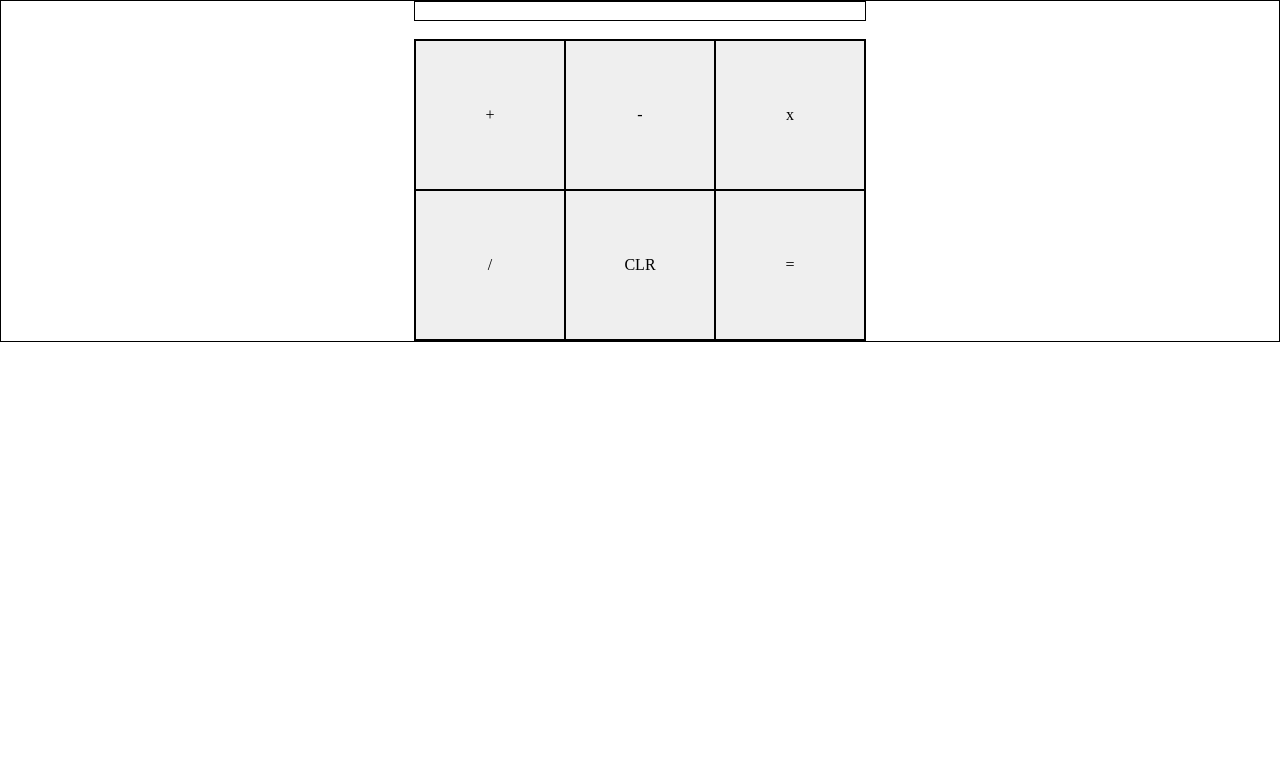
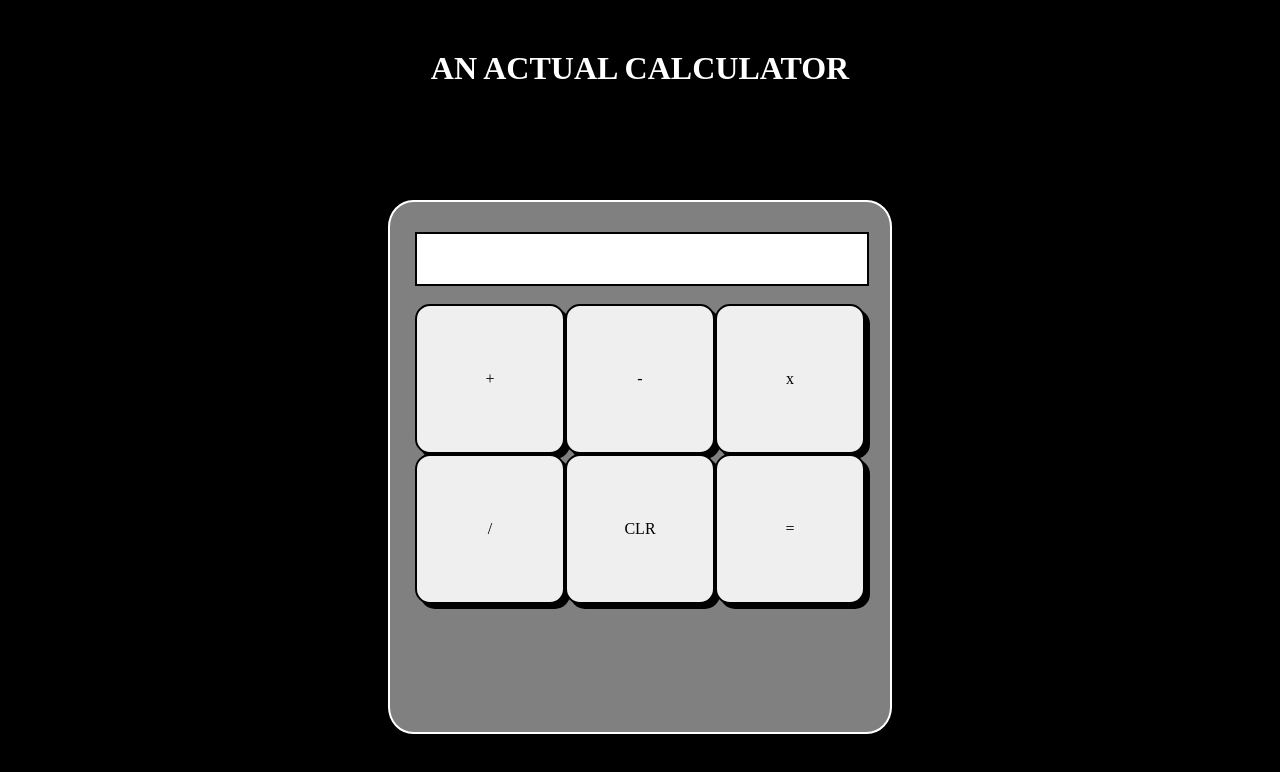
Before and after one commit to TrevorA-TrevorA/calculator, a React app: page / in a window 1280 px wide. Shown: the top 772 px of the page. Built offline with nearby package versions, Linux system fonts and the light colour scheme; the HTML template or start-up script is replaced by a standard one.

Commit message:
Improve display logic, style

```diff
--- a/src/calculator.css
+++ b/src/calculator.css
@@ -6,15 +6,48 @@ html, head, body, div, input, button {
 	font: inherit;
 }
 
+.container:focus, .calculator:focus, .button:focus, input:focus {
+  outline: 0;
+}
+
+.container {
+  height: 100vh;
+  background-color: #000000;
+}
+
 .calculator {
+  position: relative;
+  top: 150px;
+  width: 500px;
+  height: 500px;
+  padding-top: 30px;
   margin: auto;
-  border: 1px solid black;
+  background-color: gray;
+  border: 2px solid white;
+  border-radius: 5%;
 }
 
 .number_field {
   width: 450px;
   margin: auto;
-  border: 1px solid black;
+}
+
+input {
+  border: 2px solid black;
+  width: 450px;
+  height: 50px;
+  font-size: xx-large;
+}
+
+h1 {
+  top: 50px;
+  color: white;
+  position: relative;
+  display: flex;
+  justify-content: center;
+  width: 500px;
+  height: 50px;
+  margin: auto;
 }
 
 .buttons {
@@ -23,24 +56,17 @@ html, head, body, div, input, button {
   flex-wrap: wrap;
   width: 450px;
   margin: auto;
-  border: 1px solid black;
 }
 
 .button {
   height: 150px;
   width: 150px;
-  border: 1px solid black;
-}
-
-.button:focus {
-  outline: 0;
+  border: 2px solid black;
+  border-radius: 10%;
+  box-shadow: 5px 5px black;
 }
 
 .button:hover {
   background-color: black;
   color: white;
 }
-
-.number_field > input {
-  width: 450px;
-}
--- a/src/calculator.jsx
+++ b/src/calculator.jsx
@@ -4,65 +4,82 @@ class Calculator extends React.Component {
   constructor(props) {
     super(props);
     this.state  = {
-      number: '',
-      accumulator: 0,
-      display: '',
-      operation: null
+      display: ''
     }
 
+    this.operationSet = false;
     this.setOperation = this.setOperation.bind(this);
     this.calculate = this.calculate.bind(this);
     this.calculated = false
     this.clear = this.clear.bind(this);
     this.bindKeys = this.bindKeys.bind(this);
-    this.operations = [
-      this.add.bind(this),
-      this.subtract.bind(this),
-      this.multiply.bind(this),
-      this.divide.bind(this)
-    ]
-    this.indexKey = { add: 0, subtract: 1, multiply: 2, divide: 3}
   }
 
-  add(acc, num) {
-    return acc + num;
-  }
-
-  subtract(acc, num) {
-    return acc - num;
-  }
-
-  multiply(acc, num) {
-    return acc * num;
-  }
-
-  divide(acc, num) {
-    return acc / num;
+  componentDidMount() {
+    document.querySelector('.container').focus();
   }
 
   setOperation(e) {
+    const [display, operator] = [this.state.display, e.target.innerHTML]
+    if (/((\W|x)\s(\W|x))$/.test(display)) return;
+    if (/(\W|x)$/.test(display) && operator !== '-') return;
+    if (!display && operator !== '-') return;
+
+    let newVal;
+    if (!display && operator === '-') {
+      newVal = '-';
+    } else if (/(\d\s(\W|x){1})$/.test(display) && operator === '-') {
+      newVal = `${display} -`
+    } else {
+      newVal = `${display} ${operator}`;
+      this.operationSet = true;
+    }
+
+    this.setState({ display: newVal });
     this.calculated = false;
-    const acc = this.state.accumulator || parseFloat(this.state.number);
-    this.setState({ operation: e.target.id, display: '', accumulator: acc });
   }
 
   calculate() {
-    if (this.state.operation === null) return;
-    const acc = this.state.accumulator;
-    const num = parseFloat(this.state.number);
-    const opIdx = this.indexKey[this.state.operation]
-    const operation = this.operations[opIdx];
-    const newAcc = operation(acc, num)
+    if (!this.operationSet) return;
+    if (/(\W|x)$/.test(this.state.display)) return;
+    let result = eval(`${this.state.display}`.replace(/x/,'*'))
+    result = /\d$/.test(result) ? result : result.substring(0, result.length - 2);
     this.calculated = true;
-    this.setState({ accumulator: newAcc, display: `${newAcc}` })
+    this.setState({ display: `${result}` })
   }
 
   clear() {
-    this.setState({number: '', accumulator: 0, display: ''});
+    this.setState({display: '' });
+  }
+
+  newDisplayVal(num) {
+    let newVal;
+    if (this.calculated) {
+      newVal = `${num}`;
+    } else if (this.state.display === '-') {
+      newVal = `-${num}`;
+    } else if (/(\W|x)\s\-$/.test(this.state.display)) {
+      newVal = `${this.state.display}${num}`;
+    } else if (/(\W|x)$/.test(this.state.display)) {
+      newVal = `${this.state.display} ${num}`;
+    } else {
+      newVal = `${this.state.display}${num}`;
+    }
+    return newVal
+  }
+
+  numericInput(e) {
+    for (let n = 0; n < 10; n++) {
+      if (`${n}` === e.key) {
+        const newVal = this.newDisplayVal(n)
+        this.setState({ display: newVal });
+        this.calculated = false;
+      }
+    }
   }
 
   bindKeys(e) {
-    e.preventDefault();
+    if (e.key === '0' && this.state.display === '') return;
 
     const buttons = Array.from(document.getElementsByClassName('button'))
 
@@ -84,29 +101,20 @@ class Calculator extends React.Component {
       case '.':
         if (this.state.display.includes('.')) return;
         const newVal = this.calculated || !this.state.display ? '0.' : `${this.state.display}.`
-        const acc = this.calculated ? 0 : this.state.accumulator;
-        this.setState({ number: newVal, display: newVal, accumulator: acc });
+        this.setState({ display: newVal });
         this.calculated = false;
         return;
     }
 
-    for (let n = 0; n < 10; n++) {
-      if (`${n}` === e.key) {
-        const newVal = this.calculated ? `${n}` : `${this.state.display}${n}`
-        const acc = this.calculated ? 0 : this.state.accumulator;
-        this.setState({ number: newVal, display: newVal, accumulator: acc });
-        this.calculated = false;
-        return;
-      }
-    }
+    this.numericInput(e)
   }
 
 
   render() {
-    const { number, accumulator } = this.state;
-
     return (
-      <div className="calculator" tabIndex="0" onKeyDown={this.bindKeys}>
+      <div className="container" tabIndex="0" onKeyDown={this.bindKeys}>
+        <h1>AN ACTUAL CALCULATOR</h1>
+        <div className="calculator">
           <div className="number_field">
             <input id="number-field" type="text" readOnly value={this.state.display}/>
           </div>
@@ -120,6 +128,7 @@ class Calculator extends React.Component {
             <button id="equals" className="button" onClick={this.calculate}>=</button>
           </div>
         </div>
+      </div>
     );
   }
 }
```
Also changed, not shown: 2 other files (tests, documents, lock files or other folders). Lines whose indentation alone changed are shown as unchanged.
